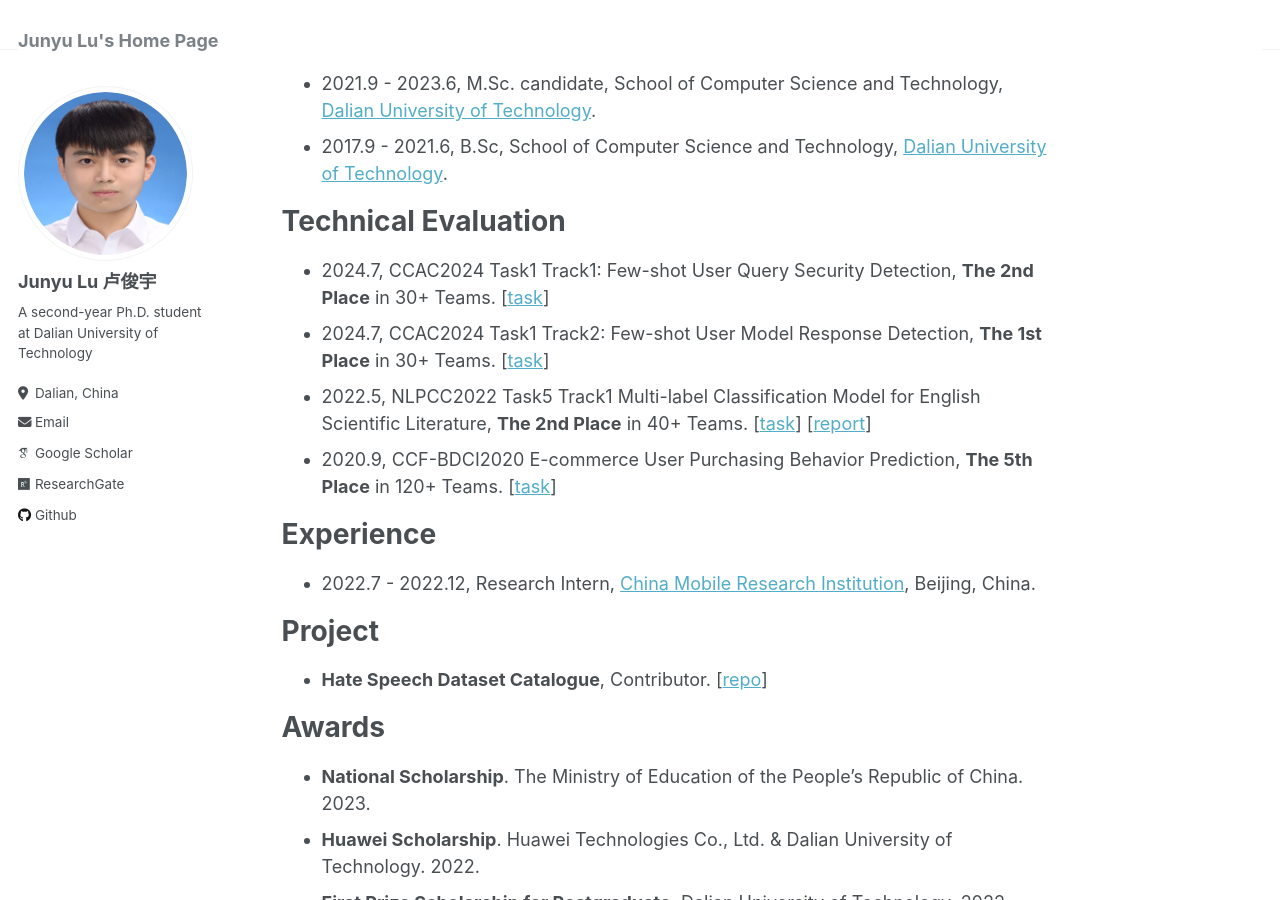
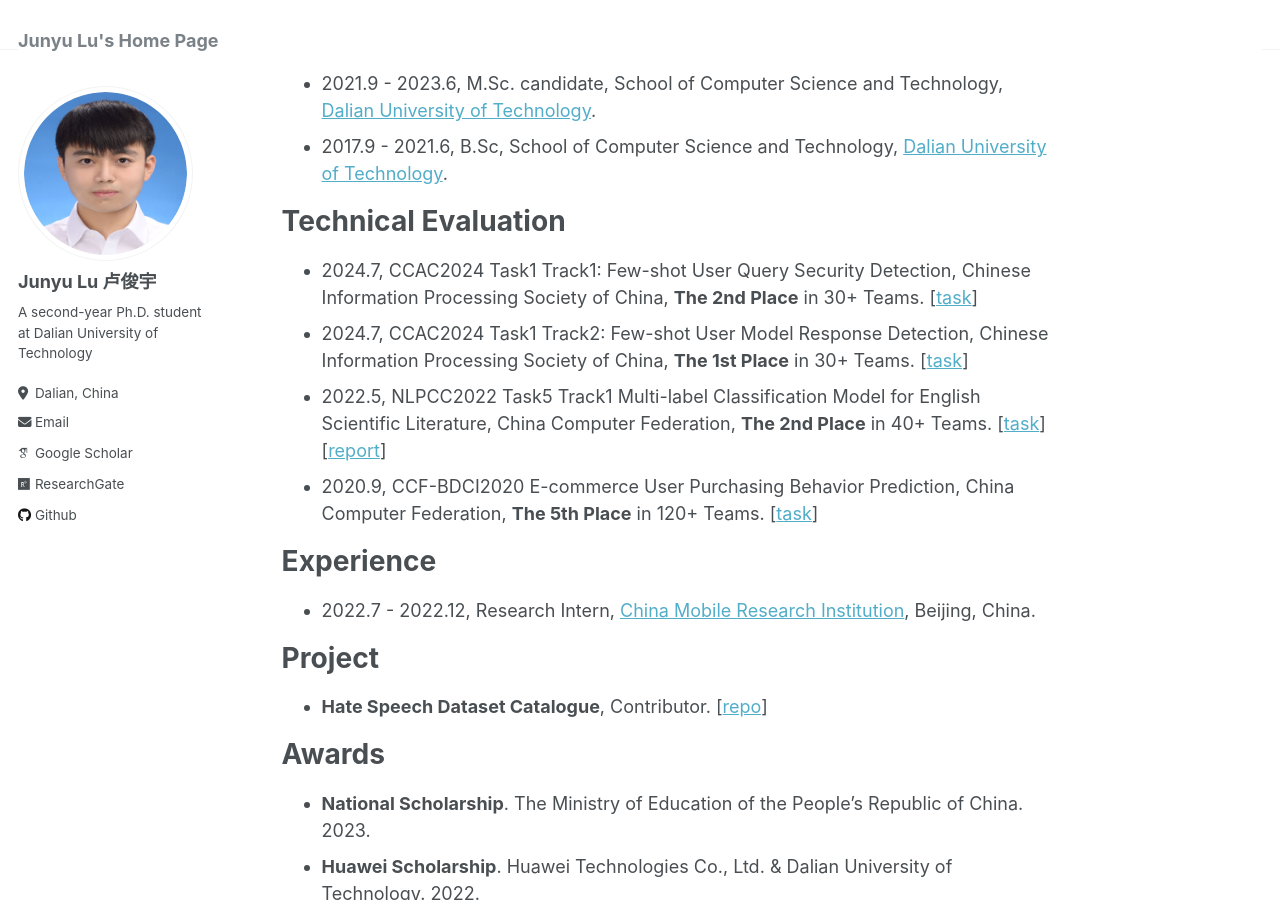
Before and after one commit to DUT-lujunyu/new_lujunyu.github.io, a Jekyll site: the page built from _pages/about.md, in a window 1280 px wide and 900 px high, scrolled down 1275 px. Built offline with Jekyll 4.4.1, drawn with Linux system fonts in a browser that asks for light colours; some web fonts are replaced.

Commit message:
Update about.md

```diff
--- a/_pages/about.md
+++ b/_pages/about.md
@@ -38,10 +38,10 @@ Education
 
 Technical Evaluation
 =====
-- 2024.7, CCAC2024 Task1 Track1: Few-shot User Query Security Detection, **The 2nd Place** in 30+ Teams. [[task](https://github.com/rangwang/CCAC2024-FS_Moderation)]
-- 2024.7, CCAC2024 Task1 Track2: Few-shot User Model Response Detection, **The 1st Place** in 30+ Teams. [[task](https://github.com/rangwang/CCAC2024-FS_Moderation)]
-- 2022.5, NLPCC2022 Task5 Track1 Multi-label Classification Model for English Scientific Literature, **The 2nd Place** in 40+ Teams. [[task](http://tcci.ccf.org.cn/conference/2022/dldoc/NLPCC2022.SharedTask5.Guideline.pdf)] [[report](https://link.springer.com/chapter/10.1007/978-3-031-17189-5_13)]
-- 2020.9, CCF-BDCI2020 E-commerce User Purchasing Behavior Prediction, **The 5th Place** in 120+ Teams. [[task](https://www.datafountain.cn/competitions/448)]
+- 2024.7, CCAC2024 Task1 Track1: Few-shot User Query Security Detection, Chinese Information Processing Society of China, **The 2nd Place** in 30+ Teams. [[task](https://github.com/rangwang/CCAC2024-FS_Moderation)]
+- 2024.7, CCAC2024 Task1 Track2: Few-shot User Model Response Detection, Chinese Information Processing Society of China, **The 1st Place** in 30+ Teams. [[task](https://github.com/rangwang/CCAC2024-FS_Moderation)]
+- 2022.5, NLPCC2022 Task5 Track1 Multi-label Classification Model for English Scientific Literature, China Computer Federation, **The 2nd Place** in 40+ Teams. [[task](http://tcci.ccf.org.cn/conference/2022/dldoc/NLPCC2022.SharedTask5.Guideline.pdf)] [[report](https://link.springer.com/chapter/10.1007/978-3-031-17189-5_13)]
+- 2020.9, CCF-BDCI2020 E-commerce User Purchasing Behavior Prediction, China Computer Federation, **The 5th Place** in 120+ Teams. [[task](https://www.datafountain.cn/competitions/448)]
 
 Experience
 ======
```
